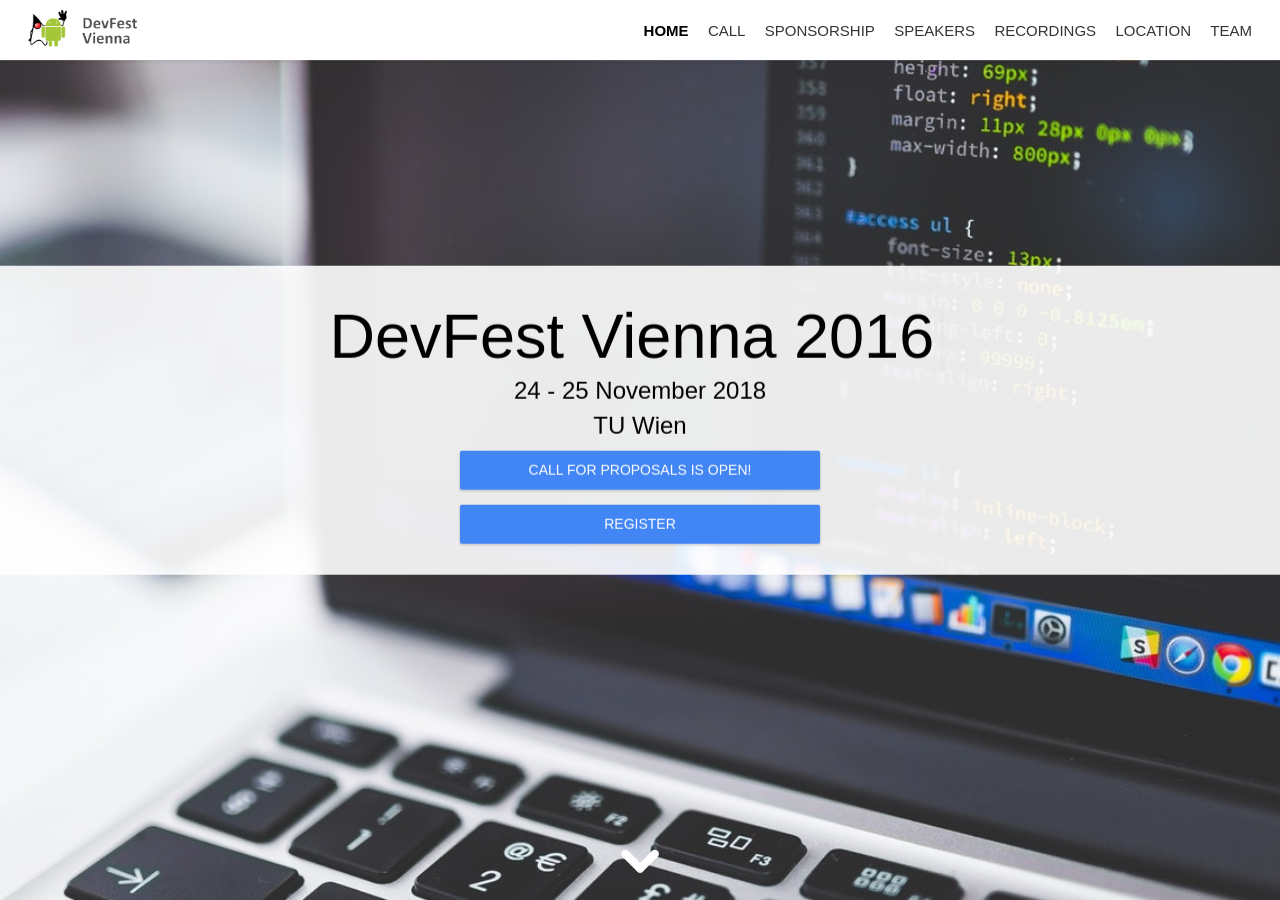
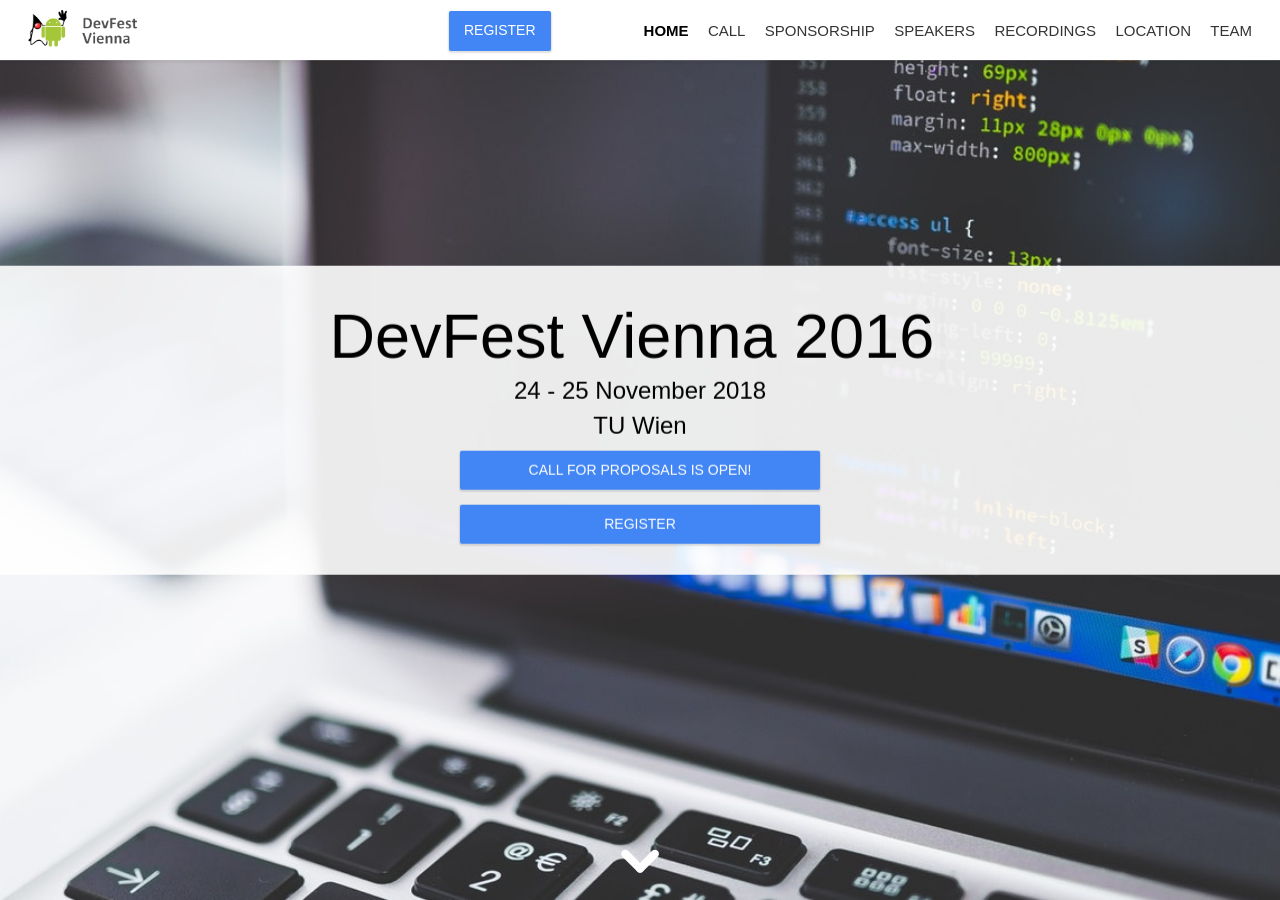
Before and after one commit to DevFestVienna/devfest-at-site, a Jekyll site: the page built from index.html, in a window 1280 px wide and 900 px high. Built offline with Jekyll 4.4.1, drawn with Linux system fonts in a browser that asks for light colours; nearby versions of some CDN libraries; comment, search, counter and statistics services are not loaded.

```diff
--- a/_includes/navigation.html
+++ b/_includes/navigation.html
@@ -47,8 +47,8 @@
           </li>
         </ul>
 -->
+        <a href="https://devfest-vienna-2018.eventbrite.com" target="_blank" class="right-nav-button btn btn-primary waves-effect waves-button waves-light waves-float pull-right hidden-xs hidden-sm"> Register </a>
 <!--
-        <a href="https://devfest-vienna-2017.eventbrite.com" target="_blank" class="right-nav-button btn btn-primary waves-effect waves-button waves-light waves-float pull-right hidden-xs hidden-sm"> Register </a>
         <a href="/call" target="_blank" class="right-nav-button btn btn-primary waves-effect waves-button waves-light waves-float pull-right hidden-xs hidden-sm"> Call for Proposals </a>
 -->
     </nav>
```
Also changed, not shown: img/speakers/MartinSplitt.jpg.
